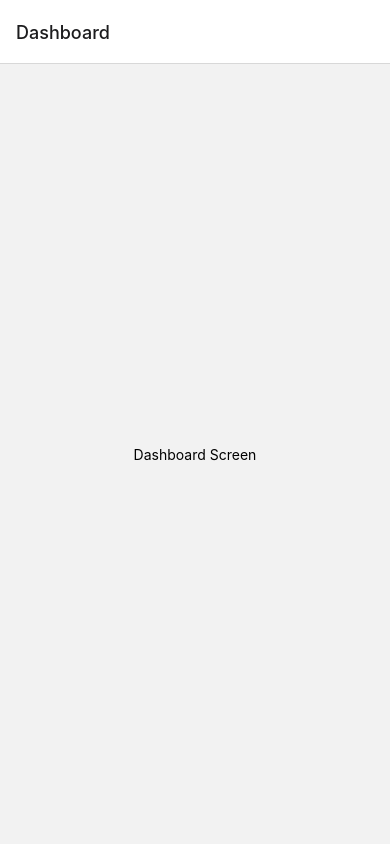
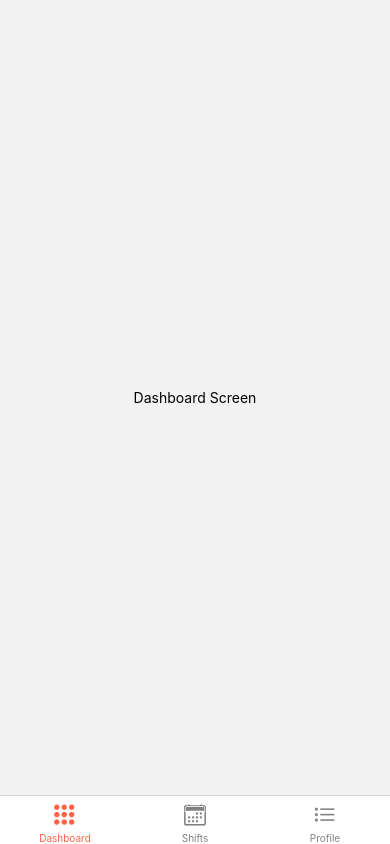
Before and after one commit to IkramKhan-DevOps/thestaffmanager-mobile, a React Native app: screen /Dashboard in a window 390 px wide. Built offline with nearby package versions, Linux system fonts and the light colour scheme.

Commit message:
APP: UI changes

```diff
--- a/App.js
+++ b/App.js
@@ -1,31 +1,12 @@
-import { StatusBar } from 'expo-status-bar';
-import { StyleSheet, Text, View } from 'react-native';
+import 'react-native-gesture-handler';
+import * as React from 'react';
 import { NavigationContainer } from '@react-navigation/native';
-import { createNativeStackNavigator } from '@react-navigation/native-stack';
-import DashboardScreen from "./screens/DashboardScreen";
-import LoginScreen from "./screens/LoginScreen";
-import PasswordChangeScreen from "./screens/PasswordChangeScreen";
-import PasswordResetScreen from "./screens/PasswordResetScreen";
-import ProfileUpdateScreen from "./screens/ProfileUpdateScreen";
-import ShiftsScreen from "./screens/ShiftsScreen";
-import ShiftDetailsScreen from "./screens/ShiftDetailsScreen";
+import BottomNavigation from "./navigation/BottomNavigation";
 
-const Stack = createNativeStackNavigator();
-
-function App() {
-  return (
-      <NavigationContainer>
-        <Stack.Navigator initialRouteName="Dashboard">
-          <Stack.Screen name="Dashboard" component={DashboardScreen} />
-          <Stack.Screen name="LoginScreen" component={LoginScreen} />
-          <Stack.Screen name="PasswordChangeScreen" component={PasswordChangeScreen} />
-          <Stack.Screen name="PasswordResetScreen" component={PasswordResetScreen} />
-          <Stack.Screen name="ProfileUpdateScreen" component={ProfileUpdateScreen} />
-          <Stack.Screen name="ShiftsScreen" component={ShiftsScreen} />
-          <Stack.Screen name="ShiftDetailsScreen" component={ShiftDetailsScreen} />
-        </Stack.Navigator>
-      </NavigationContainer>
-  );
+export default function App() {
+    return (
+        <NavigationContainer>
+            <BottomNavigation/>
+        </NavigationContainer>
+    );
 }
-
-export default App;
--- /dev/null
+++ b/navigation/BottomNavigation.js
@@ -0,0 +1,39 @@
+import React from "react";
+import Ionicons from "@expo/vector-icons/Ionicons";
+import DashboardScreen from "../screens/DashboardScreen";
+import ShiftsScreen from "../screens/ShiftsScreen";
+import ProfileUpdateScreen from "../screens/ProfileUpdateScreen";
+import {createBottomTabNavigator} from "@react-navigation/bottom-tabs";
+
+const Tab = createBottomTabNavigator();
+
+const BottomNavigation = ({navigation}) => {
+    return (
+        <Tab.Navigator
+            screenOptions={({route}) => ({
+                tabBarIcon: ({focused, color, size}) => {
+                    let iconName;
+
+                    if (route.name === 'Dashboard') {
+                        iconName = focused ? 'apps' : 'apps-outline';
+                    } else if (route.name === 'Profile') {
+                        iconName = focused ? 'ios-list' : 'ios-list-outline';
+                    } else if (route.name === 'Shifts') {
+                        iconName = focused ? 'calendar' : 'calendar-outline';
+                    }
+
+                    return <Ionicons name={iconName} size={size} color={color}/>;
+                },
+                headerShown: false,
+                tabBarActiveTintColor: 'tomato',
+                tabBarInactiveTintColor: 'gray',
+            })}
+        >
+            <Tab.Screen name="Dashboard" component={DashboardScreen}/>
+            <Tab.Screen name="Shifts" component={ShiftsScreen}/>
+            <Tab.Screen name="Profile" component={ProfileUpdateScreen}/>
+        </Tab.Navigator>
+    )
+}
+
+export default BottomNavigation
--- a/package.json
+++ b/package.json
@@ -9,12 +9,18 @@
     "web": "expo start --web"
   },
   "dependencies": {
+    "@expo/vector-icons": "^13.0.0",
+    "@react-native-community/masked-view": "^0.1.11",
+    "@react-navigation/bottom-tabs": "^6.4.0",
+    "@react-navigation/drawer": "^6.5.0",
     "@react-navigation/native": "^6.0.13",
     "@react-navigation/native-stack": "^6.9.1",
     "expo": "~47.0.6",
     "expo-status-bar": "~1.4.2",
     "react": "18.1.0",
     "react-native": "0.70.5",
+    "react-native-gesture-handler": "~2.8.0",
+    "react-native-reanimated": "~2.12.0",
     "react-native-safe-area-context": "4.4.1",
     "react-native-screens": "~3.18.0"
   },
--- a/screens/DashboardScreen.js
+++ b/screens/DashboardScreen.js
@@ -1,6 +1,6 @@
 import { StyleSheet, Text, View } from 'react-native';
 
-function DashboardScreen() {
+function DashboardScreen({ navigation }) {
     return (
         <View style={{ flex: 1, alignItems: 'center', justifyContent: 'center' }}>
             <Text>Dashboard Screen</Text>
--- a/screens/LoginScreen.js
+++ b/screens/LoginScreen.js
@@ -1,6 +1,6 @@
 import { StyleSheet, Text, View } from 'react-native';
 
-function LoginScreen() {
+function LoginScreen({ navigation }) {
     return (
         <View style={{ flex: 1, alignItems: 'center', justifyContent: 'center' }}>
             <Text>Login Screen</Text>
--- a/screens/PasswordChangeScreen.js
+++ b/screens/PasswordChangeScreen.js
@@ -1,6 +1,6 @@
 import { StyleSheet, Text, View } from 'react-native';
 
-function PasswordChangeScreen() {
+function PasswordChangeScreen({ navigation }) {
     return (
         <View style={{ flex: 1, alignItems: 'center', justifyContent: 'center' }}>
             <Text>Password Change Screen</Text>
--- a/screens/ProfileUpdateScreen.js
+++ b/screens/ProfileUpdateScreen.js
@@ -1,6 +1,6 @@
 import { StyleSheet, Text, View } from 'react-native';
 
-function ProfileUpdateScreen() {
+function ProfileUpdateScreen({navigation}) {
     return (
         <View style={{ flex: 1, alignItems: 'center', justifyContent: 'center' }}>
             <Text>Profile Update Screen</Text>
```
Also changed, not shown: 2 other files (tests, documents, lock files or other folders).
